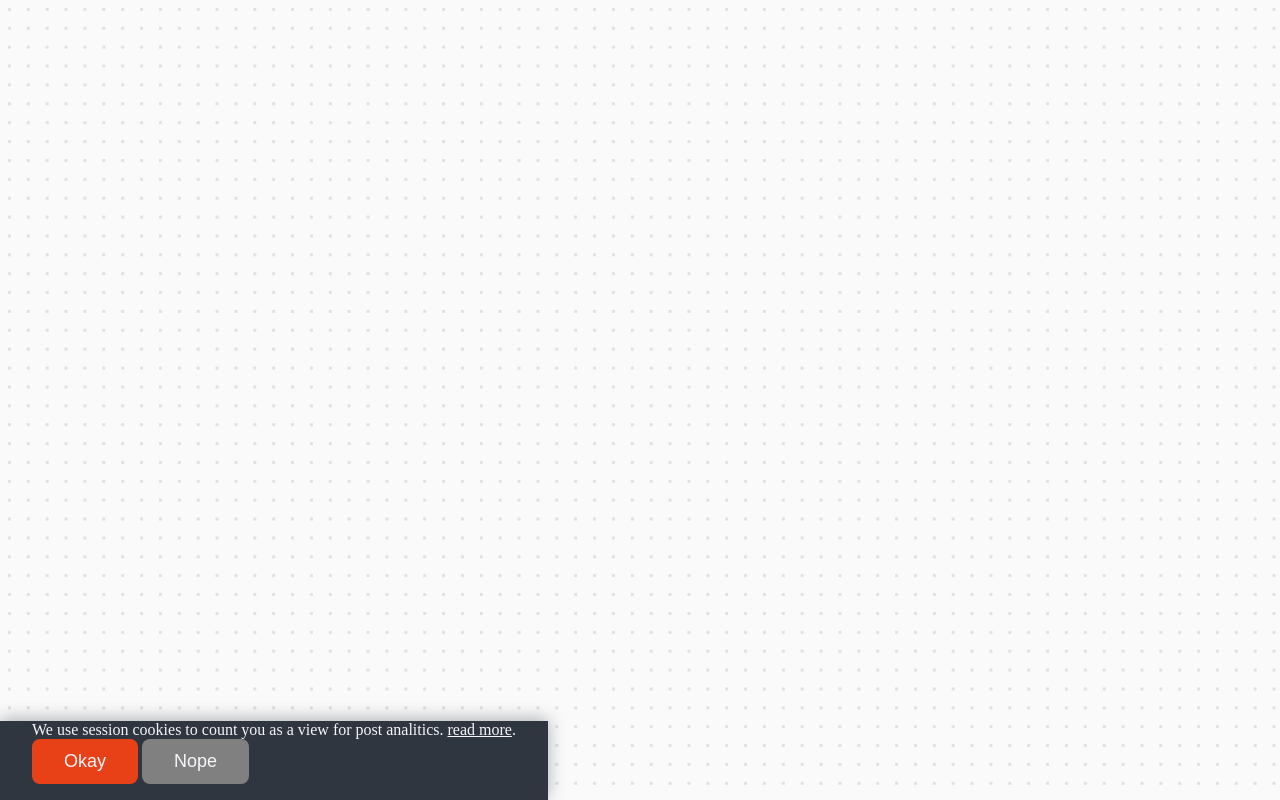
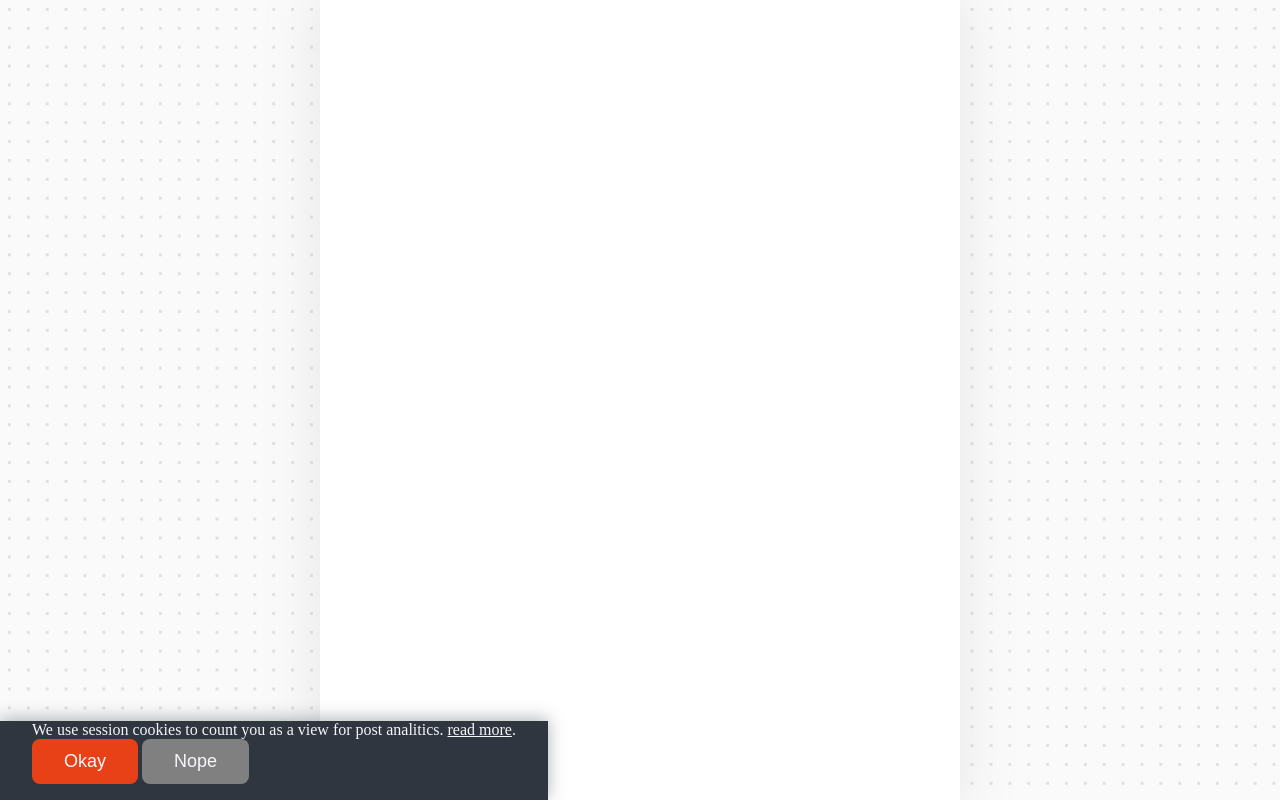
Before and after one commit to y0nei/FastAPI-fullstack-blog, a FastAPI app: template src/templates/base.html in a window 1280 px wide. Run offline with FastAPI, Linux system fonts and the light colour scheme; the template is opened without the code that fills it, so the values that code supplies are empty; style sheets or scripts are compiled from the project's sources.

Commit message:
feat(sass): Improved layout with a styled </main>

```diff
--- a/src/static/scss/abstracts/_colors.scss
+++ b/src/static/scss/abstracts/_colors.scss
@@ -1,2 +1,3 @@
 $grid-background-color: #fafafa;
 $grid-pattern-color: #e1e1e1;
+$main-background-color: white;
--- a/src/static/scss/layout/_body.scss
+++ b/src/static/scss/layout/_body.scss
@@ -2,7 +2,7 @@
 
 body {
     height: 100vh;
-    width: 40rem;
+    max-width: 40rem;
     margin: 0 auto;
     @include bullet-journal-pattern;
 }
--- /dev/null
+++ b/src/static/scss/layout/_main.scss
@@ -0,0 +1,9 @@
+@import "../abstracts/colors";
+
+main {
+    $shadow-color: darken($grid-pattern-color, 20);
+    height: 100vh;
+    padding: 0 1.5rem;
+    background-color: $main-background-color;
+    box-shadow: 0 0 3rem 0.1rem rgba($shadow-color, 0.25);
+}
--- a/src/static/scss/style.scss
+++ b/src/static/scss/style.scss
@@ -1,5 +1,6 @@
 @import "base/reset";
-@import "layout/body";
+@import "layout/body",
+        "layout/main";
 @import "components/cookie-banner";
 
 $tableBorder: 1px;
--- a/src/templates/base.html
+++ b/src/templates/base.html
@@ -8,9 +8,10 @@
         {% block article_styling %}{% endblock %}
     </head>
     <body>
-        {% block home %}{% endblock %}
-        {% block article %}{% endblock %}
-
+        <main>
+            {% block home %}{% endblock %}
+            {% block article %}{% endblock %}
+        </main>
         {% include "/components/cookie-banner.html" %}
         <script src="{{ url_for('static', path='/htmx.min.js') }}"></script>
         <script src="{{ url_for('static', path='/_hyperscript.min.js') }}"></script>
```
